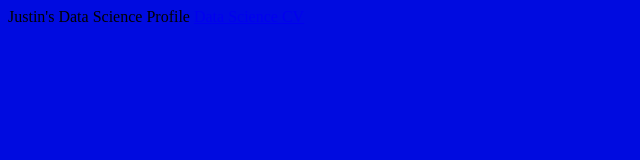
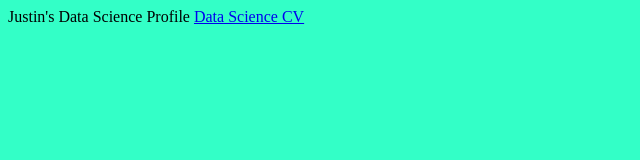
Before and after one commit to justin-mbca/ds.github.io, a plain HTML site: page index.html in a window 1280 px wide. Shown: the whole page, without its empty margins (0-640 px from the left). Drawn offline with Linux system fonts and the light colour scheme.

Commit message:
Update background color

```diff
--- a/index.html
+++ b/index.html
@@ -1,6 +1,6 @@
 <html>
   <head> Justin's Data Science Profile</head>
-  <body bgcolor="light blue">
+  <body bgcolor="#33FFC7">
     <a href="DataScientist_TH.pdf"> Data Science CV </a>
   </body>
 </html>
```
